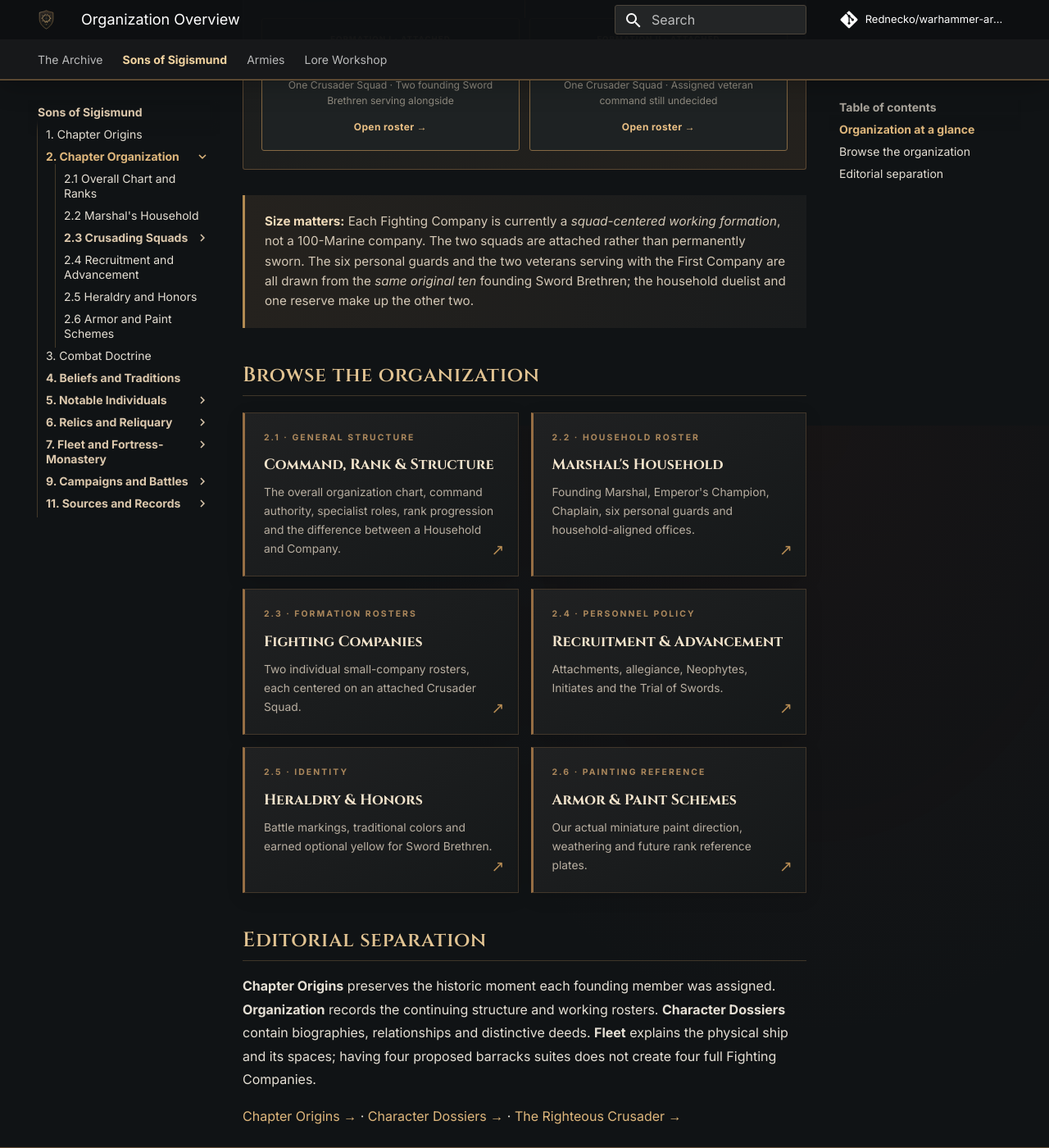
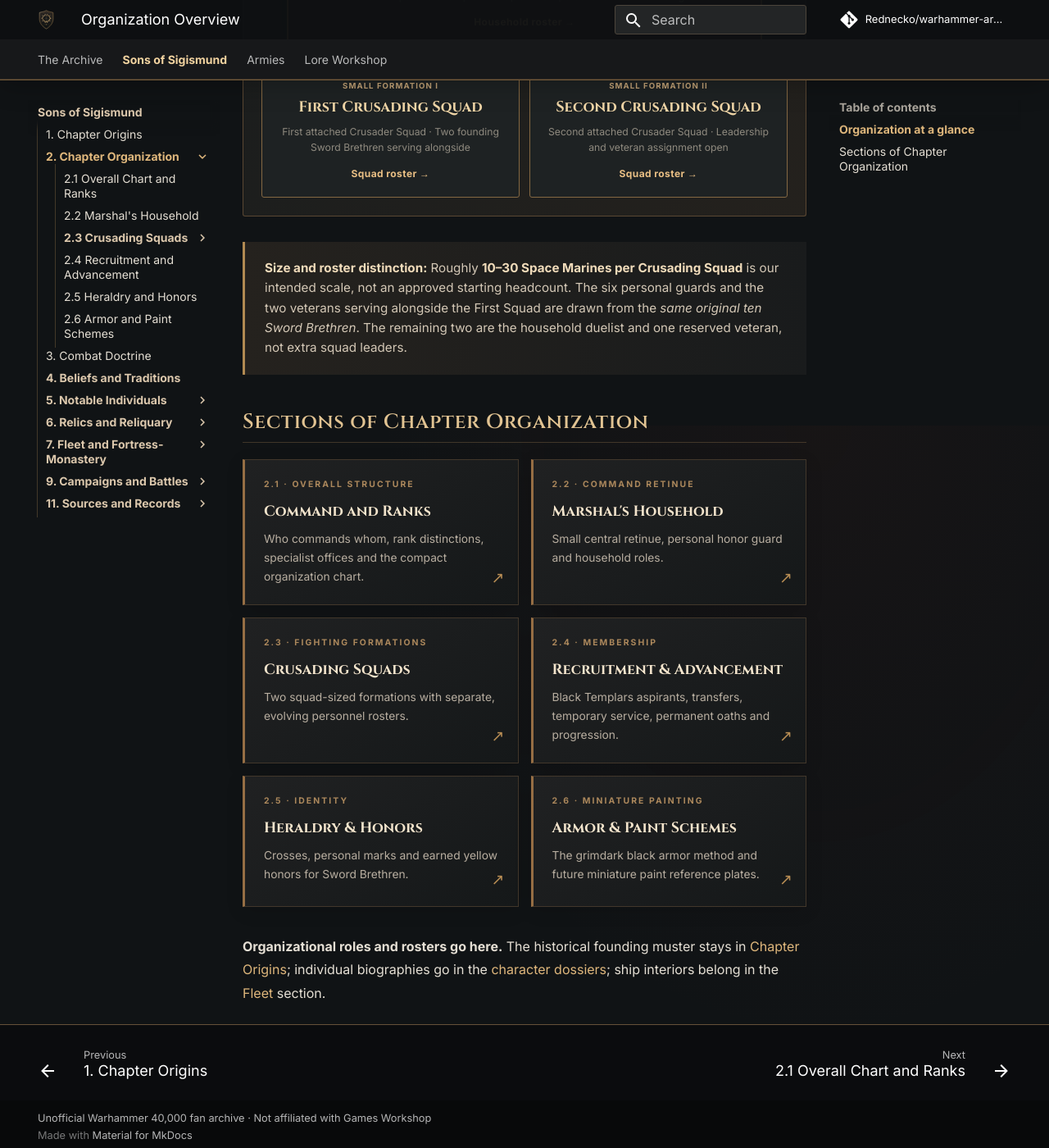
Before and after one commit to Rednecko/warhammer-archives, an MkDocs documentation site: the page built from docs/sons-of-sigismund/organization/index.md, in a window 1280 px wide and 1400 px high, scrolled down 881 px. Shown: the whole window at 82% size. Built offline with MkDocs 1.6.1 and Material for MkDocs 9.7.7, drawn with Linux system fonts in a browser that asks for light colours; comment, search, counter and statistics services are not loaded; some of the changed text lies outside the part shown.

Commit message:
Redesign compact Chapter Organization around two 10-30 Marine Crusading Squads

```diff
--- a/docs/sons-of-sigismund/organization/index.md
+++ b/docs/sons-of-sigismund/organization/index.md
@@ -1,39 +1,35 @@
 # 2. Chapter Organization
 
-<div class="archive-page-label">Sons of Sigismund · A small Black Templars household</div>
+<div class="archive-page-label">Sons of Sigismund · A compact crusading household</div>
 
-The Sons of Sigismund begin as a **single Marshal's Household and two small Fighting Companies**, not a network of fully staffed, hundred-warrior companies. Their structure is built around people who already know one another, support one another in battle and belong to a single, compact crusading order.
+The Sons of Sigismund have a deliberately **small, personal command structure**: the **Marshal's Household** and **two Crusading Squads**. A Crusading Squad is envisioned at **roughly 10–30 Space Marines** as the order grows. These are **not Fighting Companies**, and neither squad requires its own Castellan, headquarters staff, permanently attached specialists or vehicle pool.
 
-The **Fighting Companies** are our working name for the formations built around the two **attached Crusader Squads** at founding. These names help us build the roster now; their formal titles, leaders and actual squad sizes remain **open**.
+At the founding, the two Crusading Squads are the **same two temporarily attached Black Templars Crusader Squads** described in [Chapter Origins](../history/founding.md#the-cruiser-and-first-muster). **First** and **Second** are organizational placeholders until their proper names are established. Exact strengths remain open.
 
 ## Organization at a glance
 
 <div class="org-hierarchy">
-  <div class="org-tier"><div class="org-node org-external"><span class="org-eyebrow">PARENT CHAPTER</span><strong>High Marshal Helbrecht</strong><small>Authority over the Sons of Sigismund</small></div></div>
+  <div class="org-tier"><div class="org-node org-external"><span class="org-eyebrow">PARENT CHAPTER</span><strong>High Marshal Helbrecht</strong><small>Higher Black Templars authority</small></div></div>
   <div class="org-connector"></div>
-  <div class="org-tier"><div class="org-node org-command"><span class="org-eyebrow">CENTRAL COMMAND & PERSONAL RETINUE</span><strong>Marshal's Household</strong><small>Marshal · Emperor's Champion · Chaplain · Six Sword Brethren bodyguards</small><a class="org-node-link" href="marshals-household/">See household roster →</a></div></div>
+  <div class="org-tier"><div class="org-node org-command"><span class="org-eyebrow">CENTRAL COMMAND & PERSONAL RETINUE</span><strong>Marshal's Household</strong><small>Marshal · Emperor's Champion · Chaplain · Six personal Sword Brethren guards</small><a class="org-node-link" href="marshals-household/">Household roster →</a></div></div>
   <div class="org-connector"></div>
   <div class="org-operational org-companies">
-    <div class="org-node"><span class="org-eyebrow">FORMATION I · ATTACHED</span><strong>First Fighting Company</strong><small>One Crusader Squad · Two founding Sword Brethren serving alongside</small><a class="org-node-link" href="fighting-companies/first/">Open roster →</a></div>
-    <div class="org-node"><span class="org-eyebrow">FORMATION II · ATTACHED</span><strong>Second Fighting Company</strong><small>One Crusader Squad · Assigned veteran command still undecided</small><a class="org-node-link" href="fighting-companies/second/">Open roster →</a></div>
+    <div class="org-node"><span class="org-eyebrow">SMALL FORMATION I</span><strong>First Crusading Squad</strong><small>First attached Crusader Squad · Two founding Sword Brethren serving alongside</small><a class="org-node-link" href="crusading-squads/first/">Squad roster →</a></div>
+    <div class="org-node"><span class="org-eyebrow">SMALL FORMATION II</span><strong>Second Crusading Squad</strong><small>Second attached Crusader Squad · Leadership and veteran assignment open</small><a class="org-node-link" href="crusading-squads/second/">Squad roster →</a></div>
   </div>
 </div>
 
-<div class="archive-strip"><strong>Size matters:</strong> Each Fighting Company is currently a <em>squad-centered working formation</em>, not a 100-Marine company. The two squads are attached rather than permanently sworn. The six personal guards and the two veterans serving with the First Company are all drawn from the <em>same original ten</em> founding Sword Brethren; the household duelist and one reserve make up the other two.</div>
+<div class="archive-strip"><strong>Size and roster distinction:</strong> Roughly <strong>10–30 Space Marines per Crusading Squad</strong> is our intended scale, not an approved starting headcount. The six personal guards and the two veterans serving alongside the First Squad are drawn from the <em>same original ten Sword Brethren</em>. The remaining two are the household duelist and one reserved veteran, not extra squad leaders.</div>
 
-## Browse the organization
+## Sections of Chapter Organization
 
 <div class="archive-grid two">
-  <a class="archive-card" href="chain-of-command/"><span class="card-index">2.1 · General structure</span><span class="card-title">Command, Rank & Structure</span><span class="card-copy">The overall organization chart, command authority, specialist roles, rank progression and the difference between a Household and Company.</span><span class="card-arrow">↗</span></a>
-  <a class="archive-card" href="marshals-household/"><span class="card-index">2.2 · Household roster</span><span class="card-title">Marshal's Household</span><span class="card-copy">Founding Marshal, Emperor's Champion, Chaplain, six personal guards and household-aligned offices.</span><span class="card-arrow">↗</span></a>
-  <a class="archive-card" href="fighting-companies/"><span class="card-index">2.3 · Formation rosters</span><span class="card-title">Fighting Companies</span><span class="card-copy">Two individual small-company rosters, each centered on an attached Crusader Squad.</span><span class="card-arrow">↗</span></a>
-  <a class="archive-card" href="membership/"><span class="card-index">2.4 · Personnel policy</span><span class="card-title">Recruitment & Advancement</span><span class="card-copy">Attachments, allegiance, Neophytes, Initiates and the Trial of Swords.</span><span class="card-arrow">↗</span></a>
-  <a class="archive-card" href="heraldry/"><span class="card-index">2.5 · Identity</span><span class="card-title">Heraldry & Honors</span><span class="card-copy">Battle markings, traditional colors and earned optional yellow for Sword Brethren.</span><span class="card-arrow">↗</span></a>
-  <a class="archive-card" href="armor-schemes/"><span class="card-index">2.6 · Painting reference</span><span class="card-title">Armor & Paint Schemes</span><span class="card-copy">Our actual miniature paint direction, weathering and future rank reference plates.</span><span class="card-arrow">↗</span></a>
+  <a class="archive-card" href="chain-of-command/"><span class="card-index">2.1 · Overall structure</span><span class="card-title">Command and Ranks</span><span class="card-copy">Who commands whom, rank distinctions, specialist offices and the compact organization chart.</span><span class="card-arrow">↗</span></a>
+  <a class="archive-card" href="marshals-household/"><span class="card-index">2.2 · Command retinue</span><span class="card-title">Marshal's Household</span><span class="card-copy">Small central retinue, personal honor guard and household roles.</span><span class="card-arrow">↗</span></a>
+  <a class="archive-card" href="crusading-squads/"><span class="card-index">2.3 · Fighting formations</span><span class="card-title">Crusading Squads</span><span class="card-copy">Two squad-sized formations with separate, evolving personnel rosters.</span><span class="card-arrow">↗</span></a>
+  <a class="archive-card" href="membership/"><span class="card-index">2.4 · Membership</span><span class="card-title">Recruitment & Advancement</span><span class="card-copy">Black Templars aspirants, transfers, temporary service, permanent oaths and progression.</span><span class="card-arrow">↗</span></a>
+  <a class="archive-card" href="heraldry/"><span class="card-index">2.5 · Identity</span><span class="card-title">Heraldry & Honors</span><span class="card-copy">Crosses, personal marks and earned yellow honors for Sword Brethren.</span><span class="card-arrow">↗</span></a>
+  <a class="archive-card" href="armor-schemes/"><span class="card-index">2.6 · Miniature painting</span><span class="card-title">Armor & Paint Schemes</span><span class="card-copy">The grimdark black armor method and future miniature paint reference plates.</span><span class="card-arrow">↗</span></a>
 </div>
 
-## Editorial separation
-
-**Chapter Origins** preserves the historic moment each founding member was assigned. **Organization** records the continuing structure and working rosters. **Character Dossiers** contain biographies, relationships and distinctive deeds. **Fleet** explains the physical ship and its spaces; having four proposed barracks suites does not create four full Fighting Companies.
-
-[Chapter Origins →](../history/founding.md) · [Character Dossiers →](../characters/command-household.md) · [The Righteous Crusader →](../fleet/righteous-crusader.md)
+**Organizational roles and rosters go here.** The historical founding muster stays in [Chapter Origins](../history/founding.md); individual biographies go in the [character dossiers](../characters/command-household.md); ship interiors belong in the [Fleet](../fleet/righteous-crusader.md) section.
```
